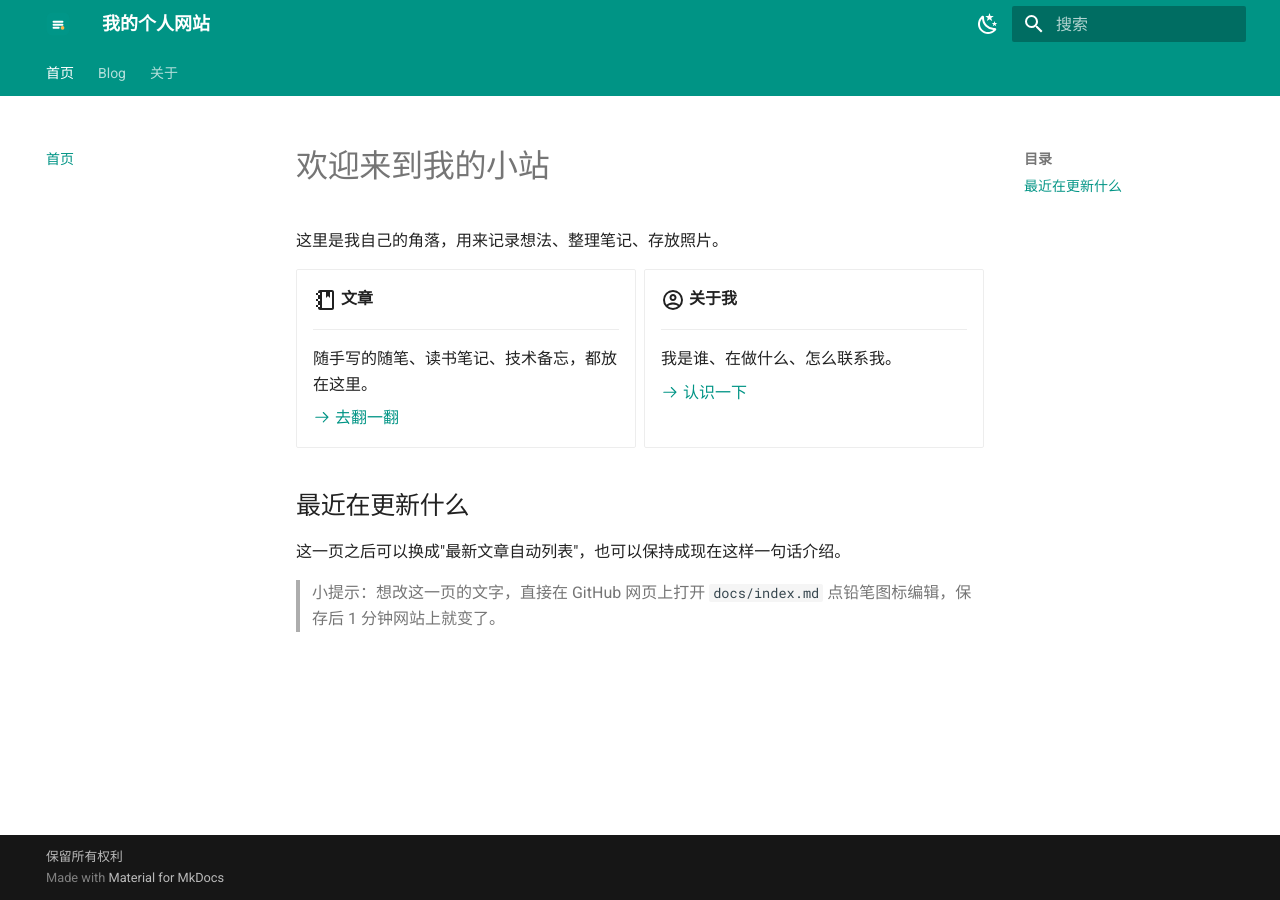
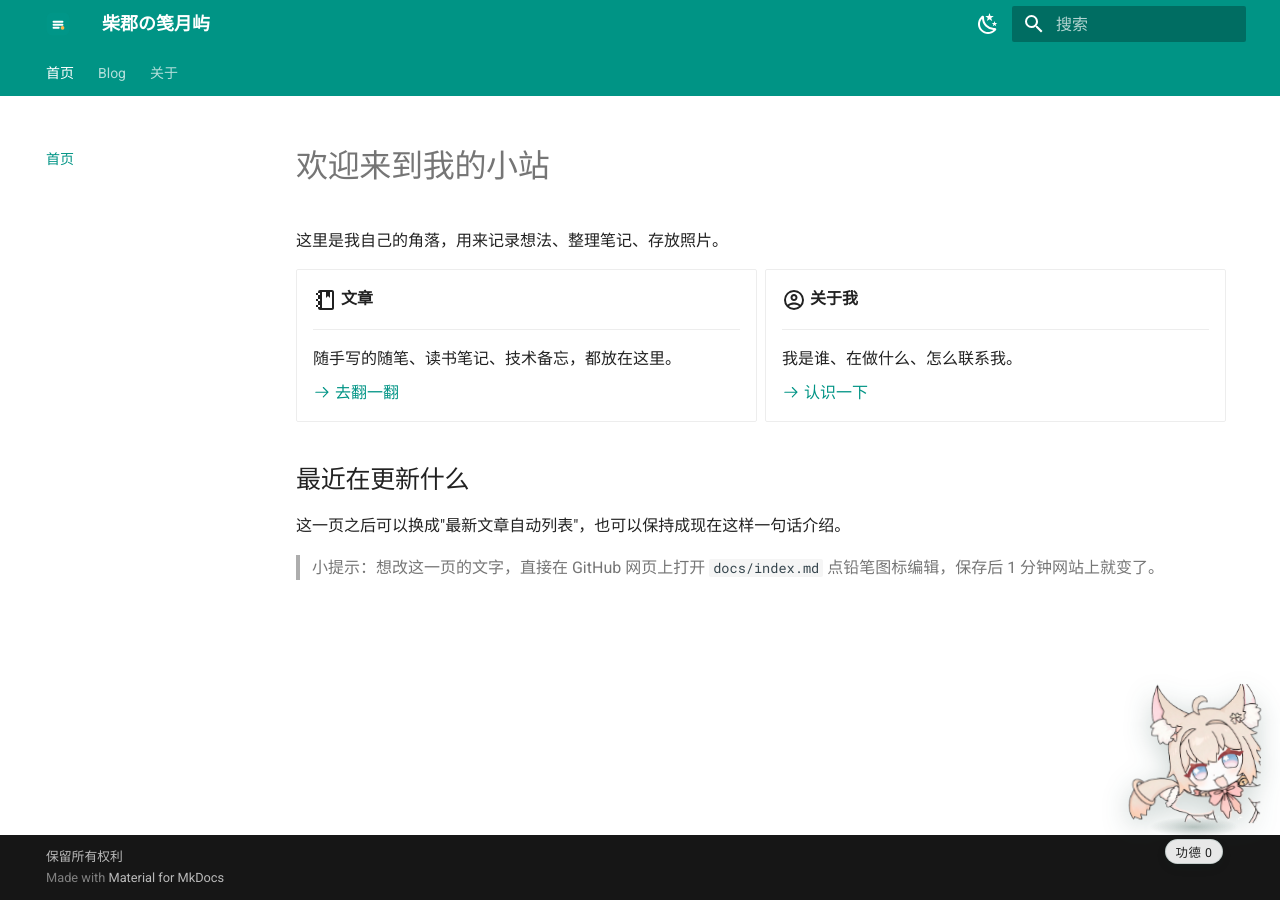
Before and after one commit to Cheshire-qwq/mysite, an MkDocs documentation site: the page built from docs/index.md, in a window 1280 px wide. Built offline with MkDocs 1.6.1 and Material for MkDocs 9.7.7, drawn with Linux system fonts in a browser that asks for light colours.

Commit message:
站点更新：站名改为「柴郡の笺月屿」，隐藏右栏目录，新增角色敲击挂件

```diff
--- /dev/null
+++ b/docs/assets/extra.css
@@ -0,0 +1,142 @@
+/* ============================================================
+   extra.css —— 站点微调（在 Material 主题样式之后加载）
+   1) 关掉右栏的「目录」
+   2) 右下角「敲一下」角色挂件的样式
+   ============================================================ */
+
+/* ---------- 1. 去掉右栏目录 ---------- */
+.md-sidebar--secondary { display: none !important; }
+
+/* ---------- 2. 敲一下挂件 ---------- */
+.mokuo {
+  position: fixed;
+  right: 1rem;
+  bottom: 1.8rem;
+  z-index: 30;
+  display: flex;
+  flex-direction: column;
+  align-items: center;
+  gap: .1rem;
+  user-select: none;
+  -webkit-user-select: none;
+  touch-action: manipulation;
+}
+
+.mokuo__btn {
+  border: 0;
+  padding: 0;
+  background: transparent;
+  cursor: pointer;
+  position: relative;
+  display: block;
+  line-height: 0;
+  -webkit-tap-highlight-color: transparent;
+  transition: transform .12s cubic-bezier(.2, .9, .3, 1.4);
+}
+.mokuo__btn:active { transform: scale(.94); }
+.mokuo__btn.hit { animation: mokuoHit .3s ease; }
+
+@keyframes mokuoHit {
+  0%   { transform: scale(1) rotate(0); }
+  30%  { transform: scale(.86) rotate(-6deg); }
+  65%  { transform: scale(1.05) rotate(3deg); }
+  100% { transform: scale(1) rotate(0); }
+}
+
+.mokuo__img {
+  width: 132px;
+  height: auto;
+  display: block;
+  filter: drop-shadow(0 8px 14px rgba(18, 58, 48, .22));
+  animation: mokuoIdle 3.6s ease-in-out infinite;
+  transform-origin: 50% 100%;
+}
+
+/* 脚下的小影子，让角色像是"站"在页面上 */
+.mokuo__ground {
+  width: 88px;
+  height: 20px;
+  margin-top: -10px;
+  border-radius: 50%;
+  background: radial-gradient(closest-side, rgba(18, 58, 48, .28), rgba(18, 58, 48, 0));
+  pointer-events: none;
+}
+
+@keyframes mokuoIdle {
+  0%, 100% { transform: translateY(0) rotate(-1deg); }
+  50%      { transform: translateY(-4px) rotate(1deg); }
+}
+
+/* 深色模式：角色是彩色的，不做反色，只把投影压深一点 */
+[data-md-color-scheme="slate"] .mokuo__img {
+  filter: drop-shadow(0 8px 16px rgba(0, 0, 0, .55)) drop-shadow(0 0 6px rgba(255, 255, 255, .10));
+}
+[data-md-color-scheme="slate"] .mokuo__ground {
+  background: radial-gradient(closest-side, rgba(0, 0, 0, .55), rgba(0, 0, 0, 0));
+}
+
+.mokuo__ring {
+  position: absolute;
+  left: 50%;
+  top: 55%;
+  width: 26px;
+  height: 26px;
+  margin: -13px 0 0 -13px;
+  border-radius: 50%;
+  border: 2px solid #c8901f;
+  opacity: 0;
+  pointer-events: none;
+}
+.mokuo__ring.show { animation: mokuoRing .5s ease-out forwards; }
+
+@keyframes mokuoRing {
+  0%   { opacity: .9; transform: scale(.5); }
+  100% { opacity: 0;  transform: scale(2.6); }
+}
+
+.mokuo__label {
+  font-size: .62rem;
+  letter-spacing: .5px;
+  color: var(--md-default-fg-color);
+  opacity: .9;
+  background: var(--md-default-bg-color);
+  border: 1px solid rgba(31, 92, 77, .18);
+  border-radius: 999px;
+  padding: .12rem .5rem;
+  white-space: nowrap;
+  box-shadow: 0 4px 12px rgba(18, 58, 48, .12);
+}
+[data-md-color-scheme="slate"] .mokuo__label {
+  border-color: rgba(160, 220, 200, .16);
+}
+
+.mokuo__pop {
+  position: absolute;
+  top: 2px;
+  left: 50%;
+  transform: translateX(-50%);
+  font-size: .84rem;
+  font-weight: 800;
+  color: #c8901f;
+  pointer-events: none;
+  opacity: 0;
+  white-space: nowrap;
+  text-shadow: 0 1px 2px rgba(255, 255, 255, .5);
+}
+.mokuo__pop.show { animation: mokuoPop .8s ease forwards; }
+
+@keyframes mokuoPop {
+  0%   { opacity: 0; transform: translate(-50%, 8px) scale(.9); }
+  25%  { opacity: 1; }
+  100% { opacity: 0; transform: translate(-50%, -40px) scale(1.06); }
+}
+
+[data-md-color-scheme="slate"] .mokuo__pop {
+  color: #e0b76a;
+  text-shadow: 0 1px 3px rgba(0, 0, 0, .6);
+}
+
+@media (max-width: 44.9375em) {
+  .mokuo { right: .5rem; bottom: 1rem; }
+  .mokuo__img { width: 100px; }
+}
--- /dev/null
+++ b/docs/assets/site.js
@@ -0,0 +1,131 @@
+/* ============================================================
+   site.js —— 右下角「敲一下」角色挂件
+   样式在 assets/extra.css，这里只负责行为
+   换角色图：替换 assets/cheshire.png 即可（保持透明底 PNG）
+   想静音：把下面 SOUND 改成 false
+   ============================================================ */
+(function () {
+  "use strict";
+
+  var SOUND = true;
+
+  /* 找到 site.js 自己的地址，拼出 assets/cheshire.png 的绝对路径，
+     这样文章在 /blog/2026/xx/ 这种多级目录里图片也不会丢 */
+  var BASE = (function () {
+    var me = document.currentScript;
+    if (!me) {
+      var ss = document.querySelectorAll('script[src]');
+      for (var i = ss.length - 1; i >= 0; i--) {
+        if (/site\.js(\?|$)/.test(ss[i].src)) { me = ss[i]; break; }
+      }
+    }
+    if (me && me.src) return me.src.replace(/site\.js(\?.*)?$/, '');
+    return 'assets/';
+  })();
+
+  function build() {
+    if (document.querySelector('.mokuo')) return;
+
+    var wrap = document.createElement('div');
+    wrap.className = 'mokuo';
+
+    var btn = document.createElement('button');
+    btn.className = 'mokuo__btn';
+    btn.type = 'button';
+    btn.setAttribute('aria-label', '敲一下');
+
+    var img = document.createElement('img');
+    img.className = 'mokuo__img';
+    img.alt = '敲一下';
+    img.draggable = false;
+    img.src = BASE + 'cheshire.png';
+
+    var ring = document.createElement('span');
+    ring.className = 'mokuo__ring';
+
+    var pop = document.createElement('div');
+    pop.className = 'mokuo__pop';
+    pop.textContent = '功德+1';
+
+    var label = document.createElement('div');
+    label.className = 'mokuo__label';
+
+    var count = 0;
+    try {
+      count = parseInt(localStorage.getItem('mokuo_count') || '0', 10);
+      if (!isFinite(count) || count < 0) count = 0;
+    } catch (e) { count = 0; }
+    label.textContent = '功德 ' + count;
+
+    var ground = document.createElement('div');
+    ground.className = 'mokuo__ground';
+
+    btn.appendChild(img);
+    btn.appendChild(ring);
+    btn.appendChild(pop);
+    wrap.appendChild(btn);
+    wrap.appendChild(ground);
+    wrap.appendChild(label);
+    document.body.appendChild(wrap);
+
+    var audioCtx = null;
+    function tok() {
+      if (!SOUND) return;
+      try {
+        if (!audioCtx) audioCtx = new (window.AudioContext || window.webkitAudioContext)();
+        var t = audioCtx.currentTime;
+        // 空腔木头音：低频三角波 + 快速衰减
+        var osc = audioCtx.createOscillator();
+        var g1 = audioCtx.createGain();
+        osc.type = 'triangle';
+        osc.frequency.setValueAtTime(320, t);
+        osc.frequency.exponentialRampToValueAtTime(120, t + 0.09);
+        g1.gain.setValueAtTime(0.18, t);
+        g1.gain.exponentialRampToValueAtTime(0.001, t + 0.12);
+        osc.connect(g1).connect(audioCtx.destination);
+        osc.start(t);
+        osc.stop(t + 0.14);
+        // 一瞬间的敲击噪声
+        var buf = audioCtx.createBuffer(1, 96, audioCtx.sampleRate);
+        var ch = buf.getChannelData(0);
+        for (var i = 0; i < ch.length; i++) ch[i] = (Math.random() * 2 - 1) * (1 - i / ch.length);
+        var src = audioCtx.createBufferSource();
+        var g2 = audioCtx.createGain();
+        src.buffer = buf;
+        g2.gain.setValueAtTime(0.12, t);
+        g2.gain.exponentialRampToValueAtTime(0.001, t + 0.06);
+        src.connect(g2).connect(audioCtx.destination);
+        src.start(t);
+      } catch (e) { /* 静音也能敲 */ }
+    }
+
+    function hit() {
+      count++;
+      label.textContent = '功德 ' + count;
+      try { localStorage.setItem('mokuo_count', String(count)); } catch (e) {}
+      btn.classList.remove('hit');
+      void btn.offsetWidth;
+      btn.classList.add('hit');
+      ring.classList.remove('show');
+      void ring.offsetWidth;
+      ring.classList.add('show');
+      pop.classList.remove('show');
+      void pop.offsetWidth;
+      pop.classList.add('show');
+      tok();
+      if (navigator.vibrate) { try { navigator.vibrate(18); } catch (e) {} }
+    }
+
+    btn.addEventListener('click', hit);
+    btn.addEventListener('touchstart', function (e) {
+      e.preventDefault();   // 手机上避免双击缩放和点击延迟
+      hit();
+    }, { passive: false });
+  }
+
+  if (document.readyState === 'loading') {
+    document.addEventListener('DOMContentLoaded', build);
+  } else {
+    build();
+  }
+})();
--- a/mkdocs.yml
+++ b/mkdocs.yml
@@ -1,4 +1,4 @@
-site_name: 我的个人网站
+site_name: 柴郡の笺月屿
 site_description: 记录、写作与分享
 site_author: Cheshire-qwq
 # ↓↓↓ 上线前把这两行改成你自己的 ↓↓↓
@@ -70,3 +70,9 @@ markdown_extensions:
       emoji_generator: !!python/name:material.extensions.emoji.to_svg
 
 copyright: 保留所有权利
+
+extra_css:
+  - assets/extra.css
+
+extra_javascript:
+  - assets/site.js
```
Also changed, not shown: docs/assets/cheshire.png (added).
